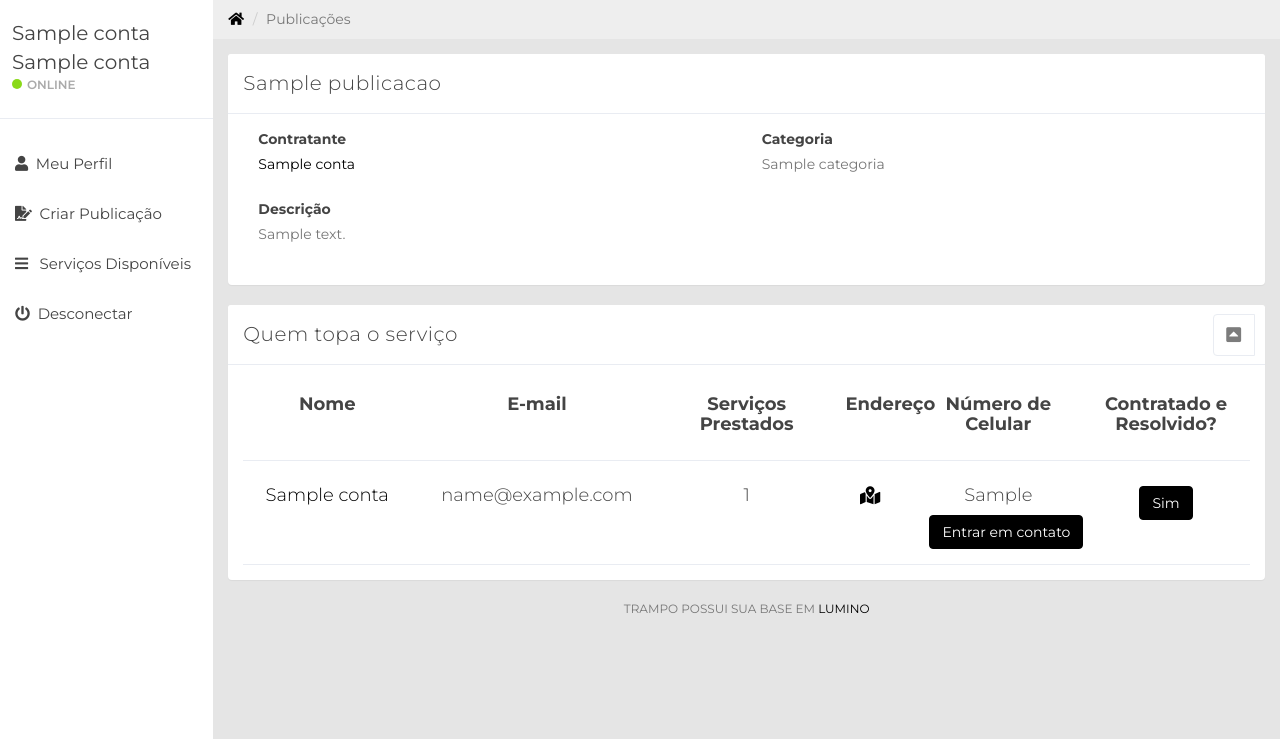
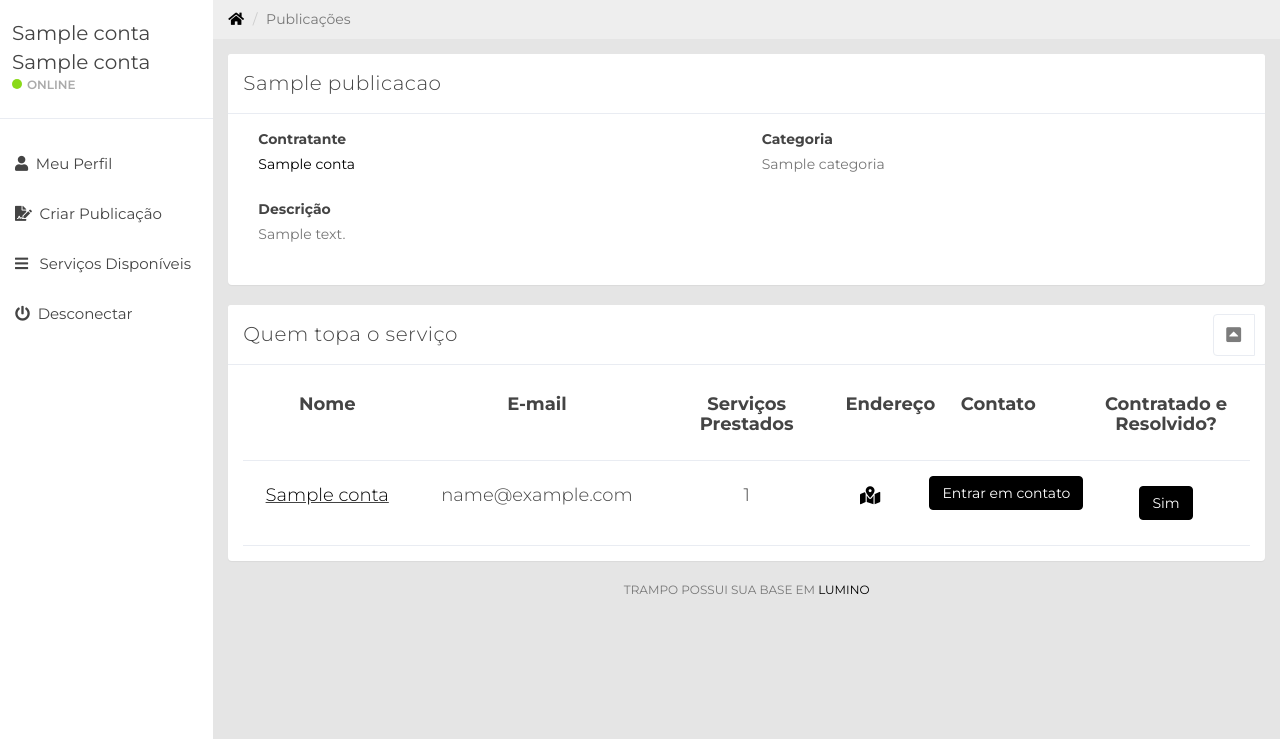
Before and after one commit to tulio-s-jardim/trampo, a PHP site: page /publicacao.php?id=1 in a window 1280 px wide. Shown: the part 61-800 px from the top of the page. Run offline with PHP 8.4, Linux system fonts and the light colour scheme; the visitor is signed in with stand-in values (Sample User, id 1); tables that the repository leaves empty hold one stand-in row (values such as "Sample post"); some libraries are stand-ins or nearby versions.

Commit message:
ajuste super final versao 1.0

```diff
--- a/perfil.php
+++ b/perfil.php
@@ -146,7 +146,7 @@
 								<div class="text-muted">Categoria</div>
 							</div>
 							<div class="col-xs-10 col-md-10">
-								<h4><a href="publicacao.php?id=<?php echo $p[$i]->pubid ?>"><?php echo $p[$i]->titulo ?></a></h4>
+								<h4><u><a href="publicacao.php?id=<?php echo $p[$i]->pubid ?>"><?php echo $p[$i]->titulo ?></a></u></h4>
 								<p><?php echo $p[$i]->descricao ?></p>
 							</div>
 						</div>
@@ -171,7 +171,7 @@
 								<div class="text-muted">Categoria</div>
 							</div>
 							<div class="col-xs-10 col-md-10">
-								<h4><a href="publicacao.php?id=<?php echo $s[$i]->pubid ?>"><?php echo $s[$i]->titulo ?></a></h4>
+								<h4><u><a href="publicacao.php?id=<?php echo $s[$i]->pubid ?>"><?php echo $s[$i]->titulo ?></a></u></h4>
 								<p><?php $out = strlen($s[$i]->descricao) > 255 ? substr($s[$i]->descricao,0,255)."..." : $s[$i]->descricao; echo $out ?></p>
 							</div>
 						</div>
--- a/publicacao.php
+++ b/publicacao.php
@@ -89,7 +89,7 @@ if(isset($_POST['responde'])) {
 								<h4><b>Endereço</b></h4>
 							</div>
 							<div class="col-xs-2 col-md-2 date">
-								<h4><b>Número de Celular</b></h4>
+								<h4><b>Contato</b></h4>
 							</div>
 							<div class="col-xs-2 col-md-2 date">
 								<h4><b>Contratado e Resolvido?</b></h4>
@@ -107,7 +107,7 @@ if(isset($_POST['responde'])) {
 					<div class="col-xs-12">
 						<div class="row">
 							<div class="col-xs-2 col-md-2 date">
-								<h4><a href="perfil?id=<?= $r[$i]->id ?>"><?php echo $r[$i]->nome ?></a></h4>
+								<h4><u><a href="perfil?id=<?= $r[$i]->id ?>"><?php echo $r[$i]->nome ?></a></u></h4>
 							</div>
 							<div class="col-xs-3 col-md-3 date">
 								<h4><?php echo $r[$i]->email ?></h4>
@@ -119,7 +119,6 @@ if(isset($_POST['responde'])) {
 								<h4><a href="<?php echo 'https://www.google.com/maps?q='.$r[$i]->cep ?>"><em class="fa fa-map-marked-alt">&nbsp;</em></a></h4>
 							</div>
 							<div class="col-xs-2 col-md-2 date">
-								<h4><?php echo $r[$i]->celular ?></a></h4>
 								<a class="btn btn-primary" href="https://wa.me/55<?php echo $r[$i]->celular ?>?text=Ol%C3%A1%2C%20vejo%20que%20voc%C3%AA%20respondeu%20%C3%A0%20minha%20publica%C3%A7%C3%A3o%20%22<?php echo $conta->myUrlEncode($p->titulo) ?>%22.">Entrar em contato</a>
 							</div>
 							<div class="col-xs-2 col-md-2 date">
```
